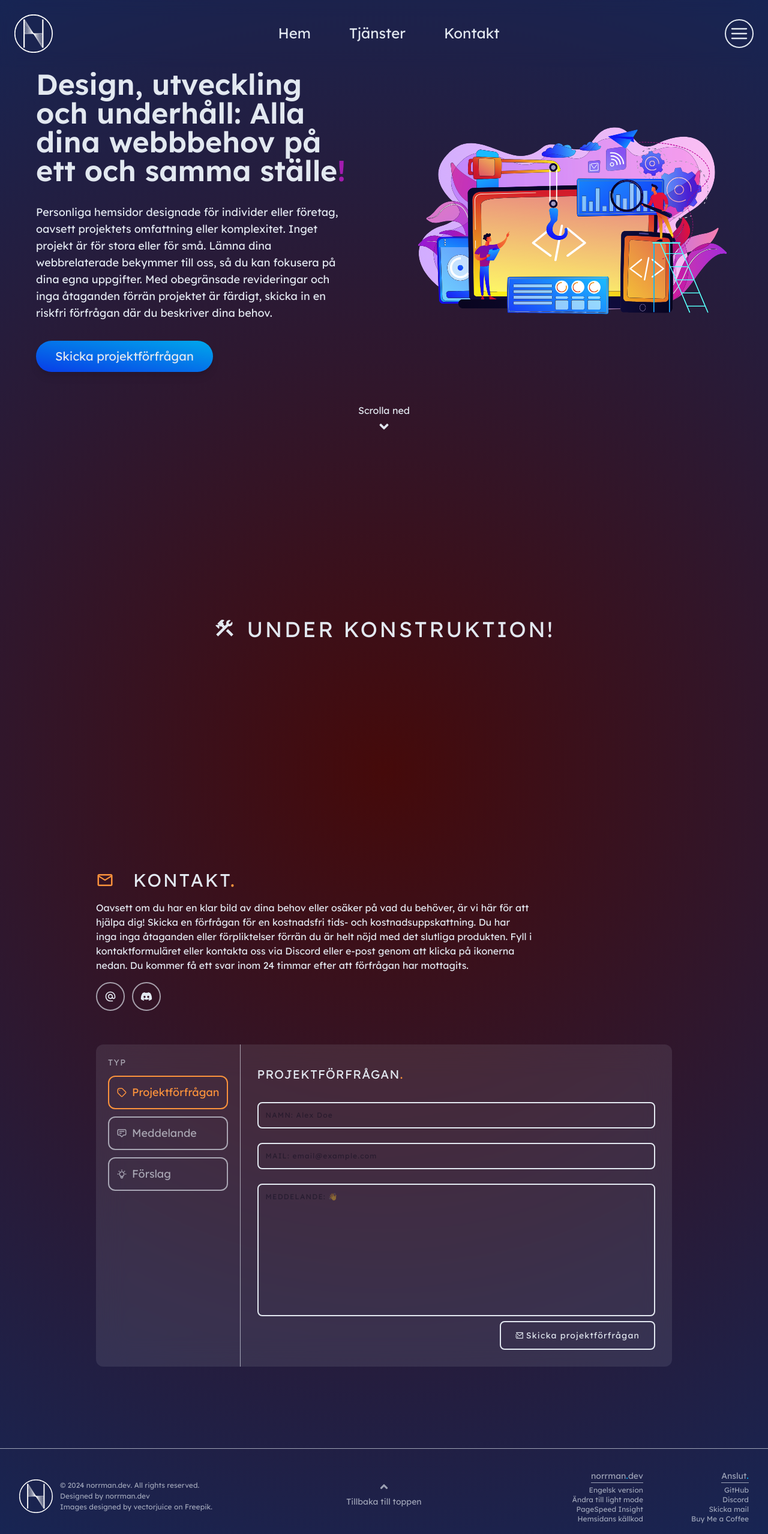
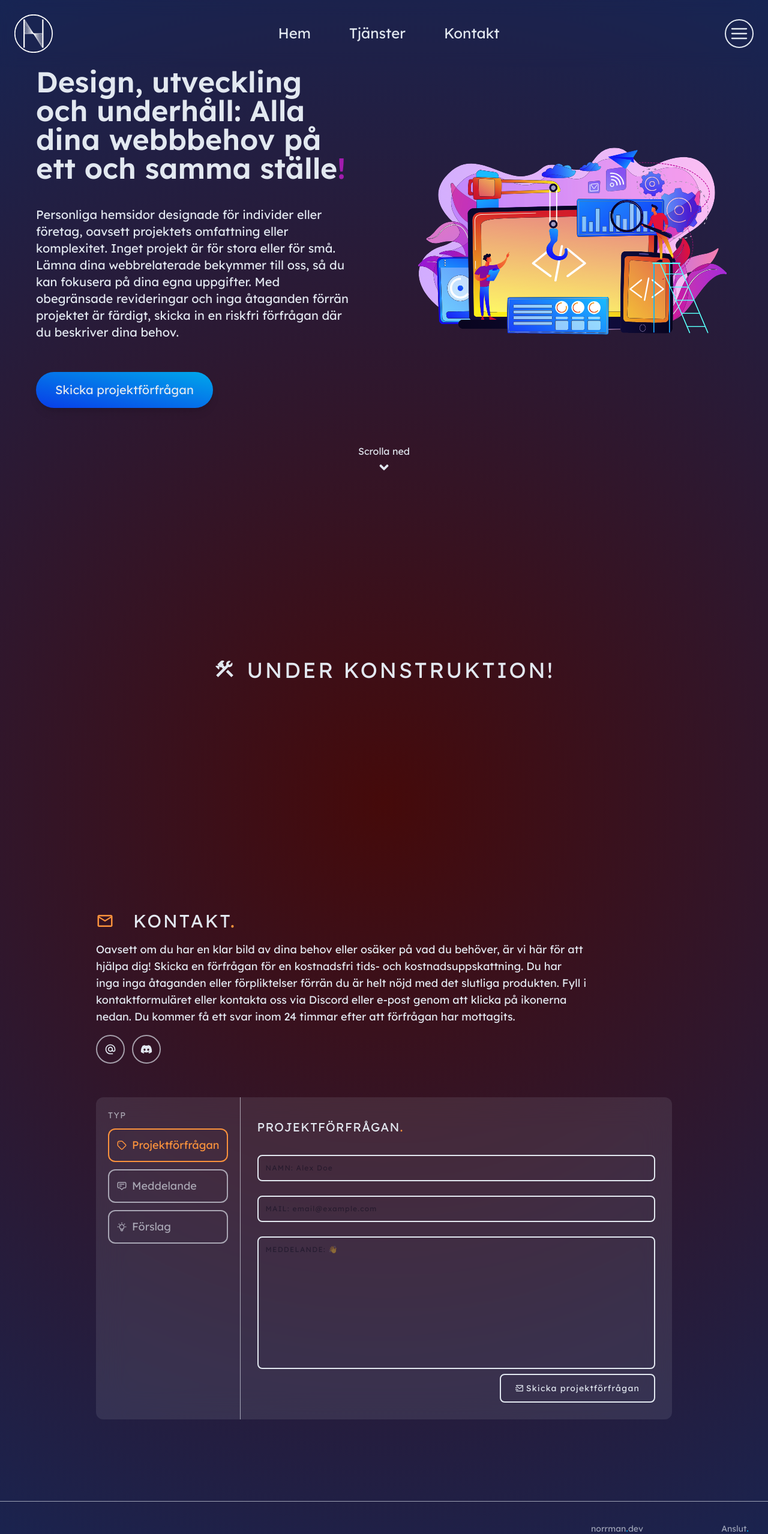
Before and after one commit to n0rrman/norrman.dev, a Next.js app: page /se in a window 1280 px wide. Shown: the top 2557 px of the page at 60% size. Built offline with nearby package versions, Linux system fonts and the light colour scheme; no server answers.

Commit message:
design improved

```diff
--- a/src/components/contact/contact-section.tsx
+++ b/src/components/contact/contact-section.tsx
@@ -56,7 +56,8 @@ export default function ContactSection({
   },
 }: ContactSectionProps) {
   return (
-    <section id="contact" className="w-full flex justify-center">
+    <section className="w-full flex justify-center">
+      <div id="contact" className="-mt-24" />
       <div className="space-y-4 container max-w-[60rem] mx-5 xs:mx-8 md:mx-16">
         <h1 className="text-2xl md:text-3xl tracking-widest uppercase flex flex-row items-center gap-8">
           <MdOutlineEmail className="text-orange-400" />
@@ -65,7 +66,7 @@ export default function ContactSection({
             <span className="text-orange-400 ">.</span>
           </div>
         </h1>
-        <p className="text-sm md:text-base max-w-[75ch]">{text}</p>
+        <p className="text-base md:text-lg max-w-[75ch]">{text}</p>
 
         <div className="mt-auto ml-auto flex flex-row gap-3 dark:border-slate-200/65 border-slate-950/40">
           <Link
--- a/src/components/footer/footer-section.tsx
+++ b/src/components/footer/footer-section.tsx
@@ -47,14 +47,14 @@ export default function FooterSection({
           className="flex flex-col w-fit group justify-center items-center "
         >
           <FaAngleUp className="text-xl animate-bounce" />
-          <h2 className="border-b border-b-transparent text-sm group-hover:cursor-pointer group-hover:border-b-slate-200 transition-[border]">
+          <h2 className="border-b border-b-transparent text-base group-hover:cursor-pointer group-hover:border-b-slate-200 transition-[border]">
             {backUp}
           </h2>
         </Link>
       </div>
 
       <div className="flex flex-row  justify-center sm:justify-end gap-8 sm:gap-20 text-right order-0 sm:order-last ">
-        <div className="flex flex-col items-end w-1/2 sm:w-auto">
+        <div className="flex flex-col items-end w-1/2 sm:w-auto gap-1">
           <h2 className="text-sm border-b w-fit border-slate-900/50 dark:border-slate-200/65 mb-1">
             norrman<span className="text-blueTo text-base">.</span>dev
           </h2>
@@ -75,7 +75,7 @@ export default function FooterSection({
             {sourceCode}
           </Link>
         </div>
-        <div className="flex flex-col items-start sm:items-end w-1/2 sm:w-auto">
+        <div className="flex flex-col items-start sm:items-end w-1/2 sm:w-auto gap-1">
           <h2 className="text-sm border-b w-fit border-slate-900/50 dark:border-slate-200/65 mb-1">
             {connect}
             <span className="text-blueTo text-base">.</span>
--- a/src/components/hero/hero-section.tsx
+++ b/src/components/hero/hero-section.tsx
@@ -23,16 +23,16 @@ export default function HeroSection({
       className="flex flex-col items-center justify-center h-full max-w-[30rem] md:max-w-[85rem] -pl-0 -pr-5 md:-pl-5 mx-5"
     >
       <div className="grid grid-cols-1 md:grid-cols-2 min-h-[65vh] md:min-h-[calc(80vh-8rem)] w-full items-start md:items-center justify-center gap-5 sm:gap-8 xl:gap-24 transition-all pb-5 md:pb-0">
-        <div className="flex flex-col items-center md:items-start w-full max-w-[40rem] pl-0 md:pl-10 flex-0 gap-6 lg:gap-8 text-center md:text-left">
+        <div className="flex flex-col items-center md:items-start w-full max-w-[40rem] pl-0 md:pl-10 flex-0 gap-8 lg:gap-10 text-center md:text-left">
           <h1 className="text-2xl xs:text-3xl sm:text-4xl xl:text-5xl font-semibold">
             {heading}
             <span className="text-fuchsia-700">!</span>
           </h1>
-          <p className="text-sm xs:text-base md:text-sm lg:text-base xl:text-lg">
+          <p className="text-base xs:text-lg md:text-base lg:text-lg xl:text-xl">
             {subheading}
           </p>
           <Link
-            className="w-full md:w-max px-8 my-5 md:my-0 py-3 text-xl rounded-[3rem] text-slate-200 bg-gradient-to-tr from-blueFrom hover:shadow-xl hover:contrast-125 hover:brightness-90 transition-all to-blueTo shadow-lg"
+            className="w-full md:w-max px-8 my-5 md:my-3 py-4 text-xl rounded-[3rem] text-slate-200 bg-gradient-to-tr from-blueFrom hover:shadow-xl hover:contrast-125 hover:brightness-90 transition-all to-blueTo shadow-lg"
             href="#contact"
           >
             {buttonText}
--- a/src/components/services/services-section.tsx
+++ b/src/components/services/services-section.tsx
@@ -39,18 +39,16 @@ export default function ServicesSection({
       <SectionDivider slope top />
 
       <div className="flex bg-bluishWhite dark:bg-slate-900 justify-center py-[15vh]">
+        <div id="services" className="-mt-24"></div>
         <div className="container flex flex-col gap-4 max-w-[60rem] mx-8 md:mx-16">
-          <h1
-            id="services"
-            className="text-2xl md:text-3xl tracking-widest uppercase flex flex-row items-center gap-8"
-          >
+          <h1 className="text-2xl md:text-3xl tracking-widest uppercase flex flex-row items-center gap-8">
             <FaTasks className="text-blueTo" />
             <div className="text-slate-950 dark:text-slate-200">
               {heading}
               <span className="text-blueTo">.</span>
             </div>
           </h1>
-          <div className="pb-10 text-sm md:text-base max-w-[75ch] space-y-5">
+          <div className="pb-10 text-base md:text-lg max-w-[75ch] space-y-5">
             <p>{introText}</p>
             <p>{servicesText}</p>
           </div>
```
